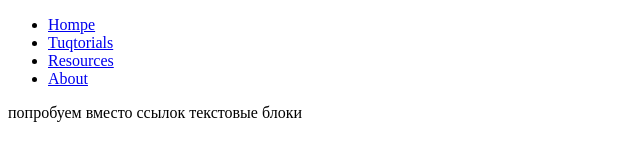
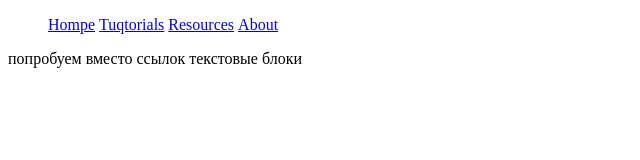
Before and after one commit to sserge/proby, a plain HTML site: page test2.html in a window 1280 px wide. Shown: the whole page, without its empty margins (0-640 px from the left). Drawn offline with Linux system fonts and the light colour scheme.

Commit message:
Update test2.html

```diff
--- a/test2.html
+++ b/test2.html
@@ -12,12 +12,12 @@
   /*                                                                                    */
   /* ================================================================================== */
 
- .mainMenu {
+/* .mainMenu {
 
-    }
+    }*/
 
  .topMenu > li {
-display: inline-block, /* Горизонтальное меню */
+display: inline-block; /* Горизонтальное меню */
 position: relative;
     }
 
```
